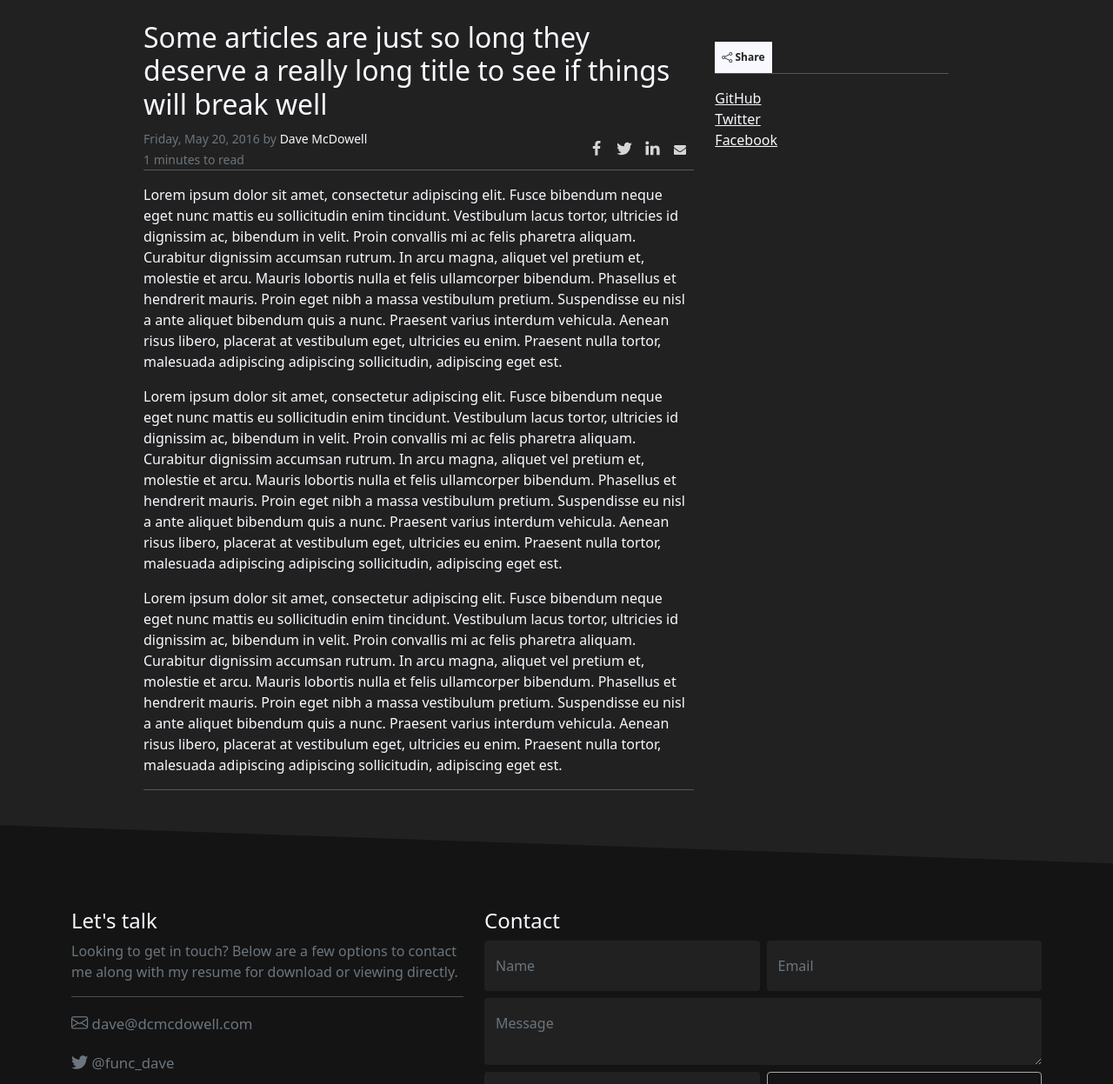
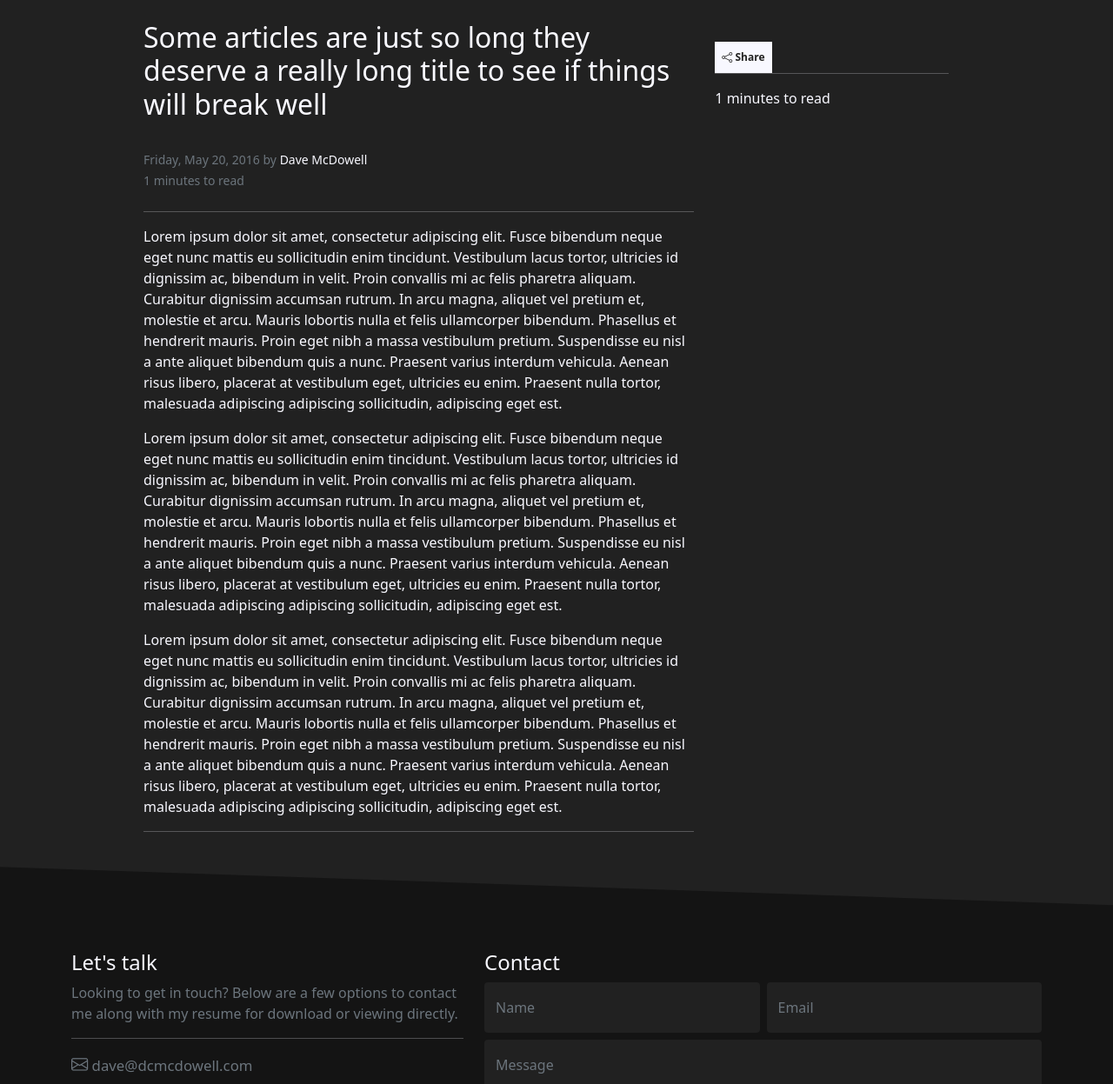
Before and after one commit to davemcdowell/portfolio, a Jekyll site: the page built from _posts/2016-05-20-super-long-article.md, in a window 1280 px wide and 1400 px high, scrolled down 367 px. Shown: the part 153-1400 px from the top of the window at 87% size. Built offline with Jekyll 4.4.1, drawn with Linux system fonts in a browser that asks for light colours; nearby versions of some CDN libraries.

Commit message:
blog edits

```diff
--- a/_includes/share-buttons.html
+++ b/_includes/share-buttons.html
@@ -3,34 +3,6 @@
 {% else %}
     {% assign pageurl = page.url %}
 {% endif %}
-
-<style>
-#share-buttons {display: inline-block; vertical-align: middle; }
-#share-buttons:after {content: ""; display: block; clear: both;}
-#share-buttons > div {
-    position: relative;
-    text-align: left;
-    height: 36px;
-    width: 32px;
-    float: left;
-    text-align: center;
-}
-#share-buttons > div > svg {height: 16px; fill: #d5d5d5; margin-top: 10px;}
-#share-buttons > div:hover {cursor: pointer;}
-#share-buttons > div.facebook:hover > svg {fill: #3B5998;}
-#share-buttons > div.twitter:hover > svg {fill: #55ACEE;}
-#share-buttons > div.linkedin:hover > svg {fill: #0077b5;}
-#share-buttons > div.pinterest:hover > svg {fill: #CB2027;}
-#share-buttons > div.gplus:hover > svg {fill: #dd4b39;}
-#share-buttons > div.mail:hover > svg {fill: #7D7D7D;}
-#share-buttons > div.instagram:hover > svg {fill: #C73B92;}
-#share-buttons > div.facebook > svg {height: 18px; margin-top: 9px;}
-#share-buttons > div.twitter > svg {height: 20px; margin-top: 8px;}
-#share-buttons > div.linkedin > svg {height: 19px; margin-top: 7px;}
-#share-buttons > div.pinterest > svg {height: 20px; margin-top: 9px;}
-#share-buttons > div.mail > svg {height: 14px; margin-top: 11px;}
-</style>
-
 <span style="color: silver;"></span><div id="share-buttons">
     <div class="facebook" title="Share this on Facebook" onclick="window.open('http://www.facebook.com/share.php?u={{ site.url }}{{ pageurl }}');"><svg viewBox="0 0 1792 1792" xmlns="http://www.w3.org/2000/svg"><path d="M1343 12v264h-157q-86 0-116 36t-30 108v189h293l-39 296h-254v759h-306v-759h-255v-296h255v-218q0-186 104-288.5t277-102.5q147 0 228 12z"/></svg></div>
     <div class="twitter" title="Share this on Twitter" onclick="window.open('http://twitter.com/home?status={{ site.url }}{{ pageurl }}');"><svg viewBox="0 0 1792 1792" xmlns="http://www.w3.org/2000/svg"><path d="M1684 408q-67 98-162 167 1 14 1 42 0 130-38 259.5t-115.5 248.5-184.5 210.5-258 146-323 54.5q-271 0-496-145 35 4 78 4 225 0 401-138-105-2-188-64.5t-114-159.5q33 5 61 5 43 0 85-11-112-23-185.5-111.5t-73.5-205.5v-4q68 38 146 41-66-44-105-115t-39-154q0-88 44-163 121 149 294.5 238.5t371.5 99.5q-8-38-8-74 0-134 94.5-228.5t228.5-94.5q140 0 236 102 109-21 205-78-37 115-142 178 93-10 186-50z"/></svg></div>
--- a/_layouts/post.html
+++ b/_layouts/post.html
@@ -43,11 +43,7 @@ js-postload-files:
                     <div class="p-4">
                         <h6 class="block-label"><i class="bi bi-share"></i> Share</h6>
                         <hr class="block-label-hr">
-                        <ol class="list-unstyled">
-                            <li><a href="#">GitHub</a></li>
-                            <li><a href="#">Twitter</a></li>
-                            <li><a href="#">Facebook</a></li>
-                        </ol>
+                        {% include reading-time.html %}
                     </div>
                 </div>
             </div>
```
